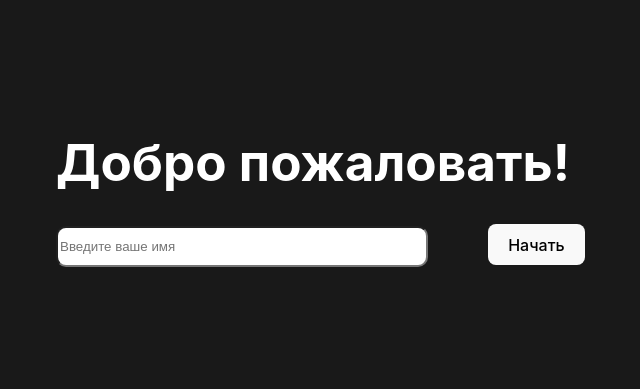
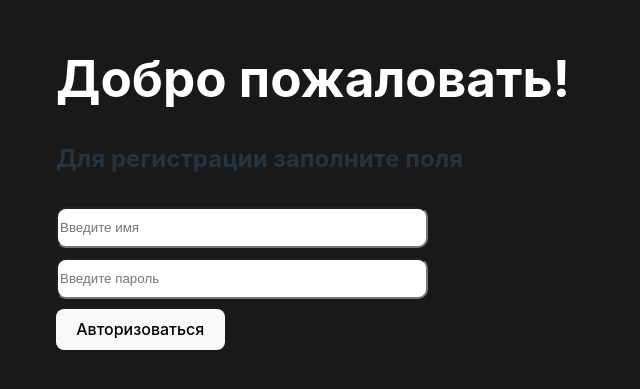
Before and after one commit to StasHolo/ChatMate, a React (Vite) app: page / in a window 1280 px wide. Shown: the part 217-606 px from the top of the page, without its empty margins (304-944 px from the left). Built offline with nearby package versions, Linux system fonts and the light colour scheme; no server answers.

Commit message:
add registration and date and time

```diff
--- a/src/App.jsx
+++ b/src/App.jsx
@@ -3,6 +3,7 @@ import { Routes, Route, Link } from 'react-router-dom'
 import io from 'socket.io-client';
 import { ChatMatePage } from './ChatMatePage';
 import { HomePage } from './HomePage';
+import { Auth } from './Auth';
 
 
 
@@ -18,6 +19,7 @@ function App() {
       <Routes>
           <Route path='/' element={<HomePage />} />
           <Route path='/ChatMatePage' element={<ChatMatePage />} />
+          <Route path='/Auth' element={<Auth />} />
 
         </Routes></>
     );
--- /dev/null
+++ b/src/Auth.jsx
@@ -0,0 +1,63 @@
+import { useState, useEffect } from 'react'
+import { Routes, Route, Link, useNavigate} from 'react-router-dom'
+import io from 'socket.io-client';
+
+const socket = io('https://my-websocket-server-stasholo.glitch.me');
+
+const Auth = () => {
+
+const [firstname, setFirstname] = useState('');
+const [pass, setPass] = useState('');
+const [err, setErr] = useState('');
+const navigate = useNavigate();
+
+
+
+const NameMessageSend = () => {
+
+
+    if (firstname === localStorage.getItem('Name') && pass === localStorage.getItem('Password')){
+        if (firstname.trim() !== '') {
+            // Отправка имени на сервер
+            socket.emit('firstname', firstname);
+          }
+          navigate('/ChatMatePage');
+    }else{
+    setErr('Вы ввели не правльные имя/пароль');
+    }
+}
+
+
+
+
+
+    return (
+        <div className='welcome-block'>
+          <h1>Добро пожаловать!</h1>
+            <div className='welcome-block-input'>
+            <input className='name-input'
+                type="text"
+                value={firstname}
+                onChange={(e) => setFirstname(e.target.value)}
+                placeholder="Введите ваше имя"
+            />
+            <input className='name-input'
+                type="password"
+                value={pass}
+                onChange={(e) => setPass(e.target.value)}
+                placeholder="Введите пароль"
+            />
+            <div>{err}</div>
+
+        <button onClick={NameMessageSend}>Начать</button>
+        <Link to='/'><button >Зарегистрироваться</button></Link>
+
+      </div>
+
+
+
+        </div>
+    )
+}
+
+export {Auth}
--- a/src/ChatMatePage.jsx
+++ b/src/ChatMatePage.jsx
@@ -1,9 +1,6 @@
 import React, { useState, useEffect, useRef } from 'react';
 import { Routes, Route, Link } from 'react-router-dom'
 import io from 'socket.io-client';
-
-
-
 
 
 const socket = io('https://my-websocket-server-stasholo.glitch.me');
@@ -17,7 +14,7 @@ const ChatMatePage = () => {
   const [messageClass, setMessageClass] = useState('');
   const FirstName = localStorage.getItem('Name');
   const messagesEndRef = useRef(null);
-  const [userList, setUserList] = useState([])
+  const [userList, setUserList] = useState([]);
 
   useEffect(() => {
     // Обработка события получения нового сообщения
@@ -25,6 +22,7 @@ const ChatMatePage = () => {
       const colonIndex = data.indexOf(':');
       const storedName = localStorage.getItem('Name');
       let newMessageClass = '';
+      let now = new Date();
       if (colonIndex !== -1) {
         const receivedName = data.substring(0, colonIndex);
         if (receivedName === storedName) {
@@ -33,7 +31,11 @@ const ChatMatePage = () => {
           newMessageClass = 'other-message';
         }
       }
-      setMessages(prevMessages => [{ text: data, class: newMessageClass },...prevMessages ]);
+      const messageWithTime = {
+        text: data,
+        date: now.toLocaleString(),
+      };
+      setMessages(prevMessages => [{text: messageWithTime.text, date: messageWithTime.date, class: newMessageClass},...prevMessages ]);
     });
 
 
@@ -95,7 +97,10 @@ const ChatMatePage = () => {
       <div className='message'>
       <div ref={messagesEndRef}></div>
         {messages.map((msg, index) => (
-          <div key={index} className={msg.class}>{msg.text}</div>
+          <div key={index} className={msg.class}>
+            <div className='message-text'>{msg.text}</div>
+            <div className='message-time'>{msg.date}</div>
+          </div>
         ))}
 
       </div>
--- a/src/HomePage.jsx
+++ b/src/HomePage.jsx
@@ -7,6 +7,7 @@ const socket = io('https://my-websocket-server-stasholo.glitch.me');
 const HomePage = () => {
 
 const [firstname, setFirstname] = useState('');
+const [pass, setPass] = useState('');
 
 
 function saveName(){
@@ -14,14 +15,19 @@ function saveName(){
         setFirstname(newName);
         localStorage.setItem('Name', newName);
 }
+function savePass(){
+  const newPass = event.target.value;
+      setPass(newPass);
+      localStorage.setItem('Password', newPass);
+}
 
-const NameMessageSend = () => {
+// const NameMessageSend = () => {
 
-  if (firstname.trim() !== '') {
-    // Отправка имени на сервер
-    socket.emit('firstname', firstname);
-  }
-}
+//   if (firstname.trim() !== '') {
+//     // Отправка имени на сервер
+//     socket.emit('firstname', firstname);
+//   }
+// }
 
 
 
@@ -30,14 +36,21 @@ const NameMessageSend = () => {
     return (
         <div className='welcome-block'>
           <h1>Добро пожаловать!</h1>
+          <h2> Для регистрации заполните поля</h2>
             <div className='welcome-block-input'>
             <input className='name-input'
-        type="text"
-        value={firstname}
-        onChange={saveName}
-        placeholder="Введите ваше имя"
-      />
-        <Link to='/ChatMatePage'><button onClick={NameMessageSend}>Начать</button></Link>
+              type="text"
+              value={firstname}
+              onChange={saveName}
+              placeholder="Введите имя"
+            />
+            <input className='name-input'
+              type="password"
+              value={pass}
+              onChange={savePass}
+              placeholder="Введите пароль"
+            />
+        <Link to='/Auth'><button >Авторизоваться</button></Link>
 
       </div>
 
--- a/src/index.css
+++ b/src/index.css
@@ -108,6 +108,7 @@ button:focus-visible {
   word-break: break-word;
   padding: 5px;
   color: white;
+  flex-direction: column;
 }
 
 .other-message{
@@ -120,6 +121,7 @@ button:focus-visible {
   word-break: break-word;
   padding: 5px;
   color: white;
+  flex-direction: column;
 }
 
 .changeName{
@@ -136,10 +138,15 @@ button:focus-visible {
   height: 35px;
   margin-right: 60px;
   border-radius: 10px;
+  margin-top: 10px;
 }
 
 .welcome-block-input{
   width: 560px;
+}
+
+.welcome-block-input button {
+  margin-top: 10px;
 }
 
 .users-block{
@@ -159,6 +166,14 @@ button:focus-visible {
   margin-top: 2px;
   border-radius: 10px;
   text-align: center;
+}
+
+.message-text{
+  margin-bottom: 5px;
+}
+.message-time{
+  font-size: 12px;
+  color: gray;
 }
 
 
```
Also changed, not shown: 1 other file (tests, documents, lock files or other folders).
